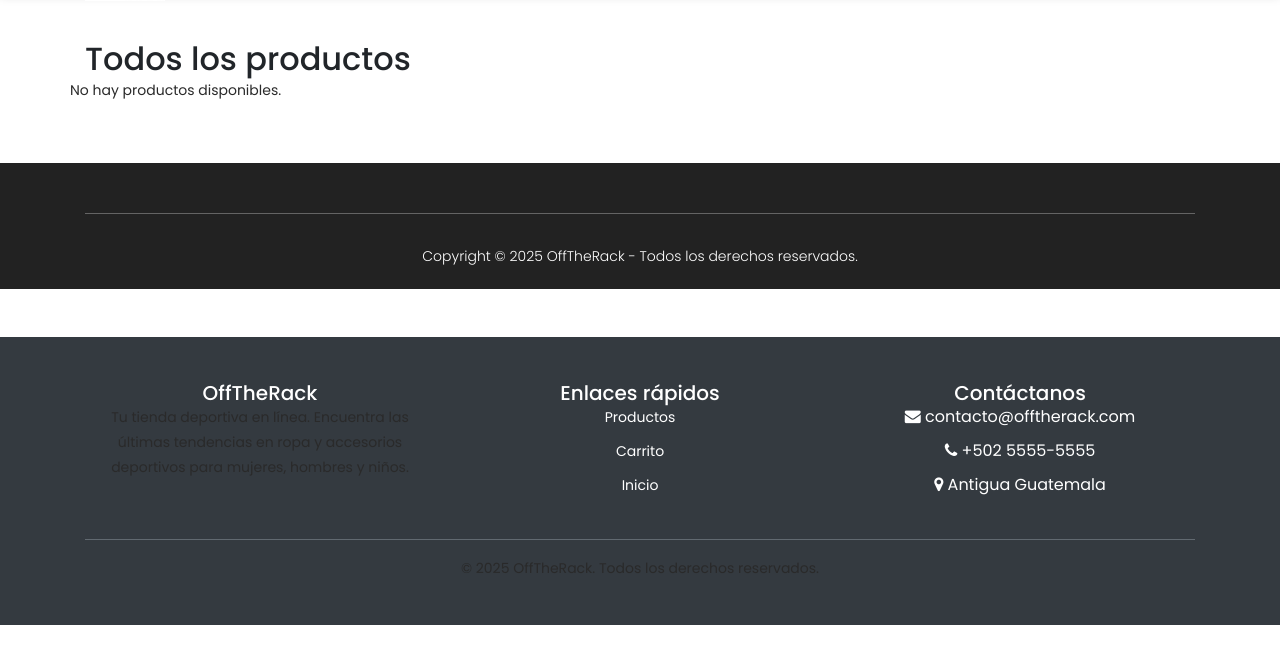
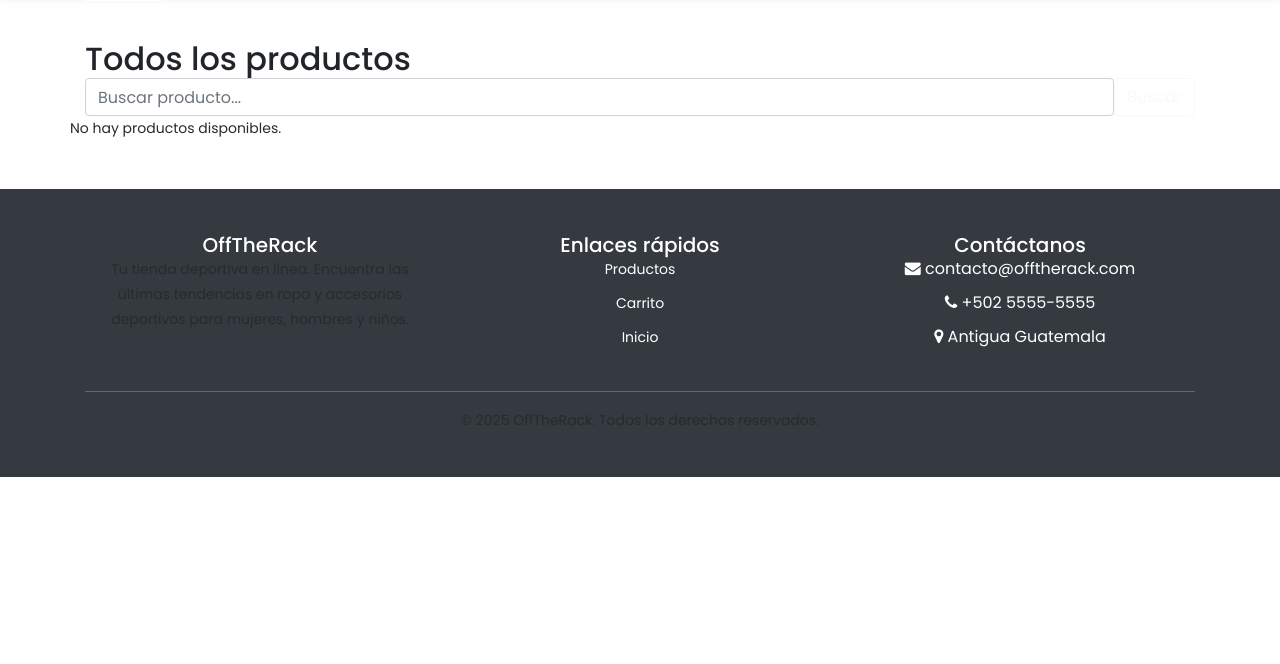
Before and after one commit to jorge2360/proyecto_final, a Django app: page /productos/lista/ in a window 1280 px wide. Shown: the part 84-748 px from the top of the page. Run offline with Django 5.2, Linux system fonts and the light colour scheme; data that the repository does not hold is empty; some libraries are stand-ins or nearby versions.

Commit message:
se agrego la funcionalidad de buscar y se solucionaron algunos errores

```diff
--- a/productos/templates/productos/lista.html
+++ b/productos/templates/productos/lista.html
@@ -3,6 +3,10 @@
 {% block content %}
 <div class="container mt-4">
     <h2>Todos los productos</h2>
+    <form class="d-flex" method="get" action="{% url 'productos:buscar' %}">
+                            <input class="form-control me-2" type="search" name="q" placeholder="Buscar producto..." aria-label="Buscar">
+                            <button class="btn btn-outline-light" type="submit">Buscar</button>
+                        </form>
     <div class="row">
         {% for producto in productos %}
             <div class="col-md-3">
--- a/productos/urls.py
+++ b/productos/urls.py
@@ -7,4 +7,5 @@ urlpatterns = [
     path("lista/", views.lista_productos, name="lista"),
     path("<int:pk>/", views.detalle_producto, name="detalle"),
     path("categoria/<str:nombre>/", views.productos_por_categoria, name="categoria"),
+    path("buscar/", views.buscar_producto, name="buscar"),
 ]
--- a/productos/views.py
+++ b/productos/views.py
@@ -41,3 +41,8 @@ def productos_por_categoria(request, nombre):
         "categoria": categoria,
         "productos": productos,
     })
+
+def buscar_producto(request):
+    query = request.GET.get("q")
+    resultados = Producto.objects.filter(nombre__icontains=query) if query else []
+    return render(request, "productos/buscar.html", {"resultados": resultados, "query": query})
--- a/templates/base.html
+++ b/templates/base.html
@@ -13,6 +13,9 @@
     <link rel="stylesheet" href="{% static 'css/owl-carousel.css' %}">
     <link rel="stylesheet" href="{% static 'css/lightbox.css' %}">
     <link rel="stylesheet" href="{% static 'css/custom.css' %}">
+    <link rel="icon" type="image/png" href="{% static 'images/favicon.jpg' %}">
+    <meta name="description" content="OffTheRack - Tienda de moda en línea para mujeres, hombres y niños.">
+    <meta name="keywords" content="moda, ropa, tienda, online, accesorios, Guatemala">
 </head>
 <body>
 
@@ -84,20 +87,6 @@
         {% block content %}{% endblock %}
     </main>
 
-    <!-- ***** Footer Start ***** -->
-    <footer>
-        <div class="container">
-            <div class="row">
-                <div class="col-lg-12">
-                    <div class="under-footer">
-                        <p>Copyright © 2025 OffTheRack - Todos los derechos reservados.</p>
-                    </div>
-                </div>
-            </div>
-        </div>
-    </footer>
-    <!-- ***** Footer End ***** -->
-
     <!-- JS del template -->
     <script src="{% static 'js/jquery-2.1.0.min.js' %}"></script>
     <script src="{% static 'js/popper.js' %}"></script>
```
Also changed, not shown: productos/templates/productos/buscar.html (added, +22 -0 lines), static/images/favicon.jpg (added), 3 other files.
